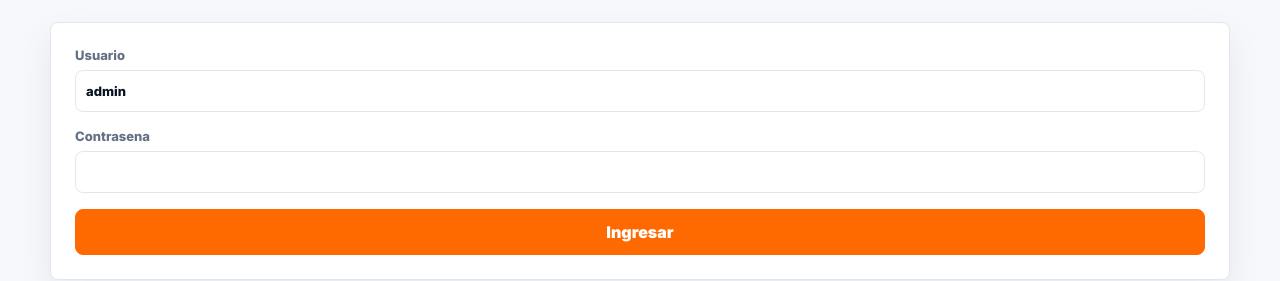
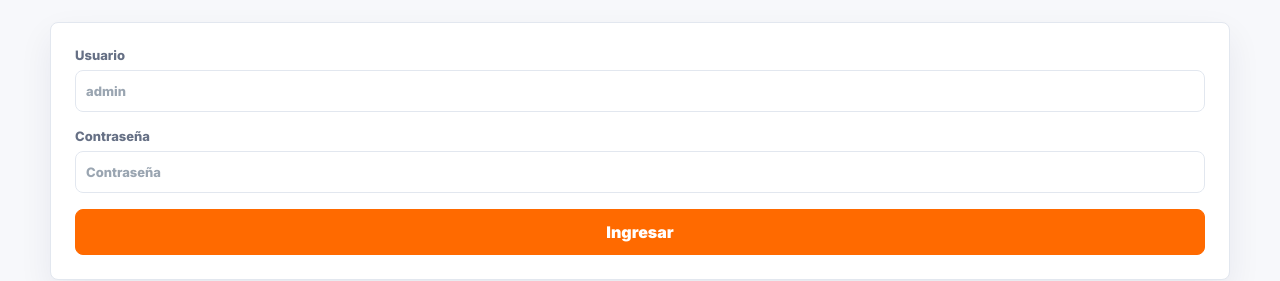
Before and after one commit to franco7936/inthegra-etl, a Next.js app in the folder web/: page /login in a window 1280 px wide. Shown: the part 205-486 px from the top of the page. Built offline with nearby package versions, Linux system fonts and the light colour scheme; no server answers.

Commit message:
Ajustar placeholder de login

```diff
--- a/web/app/login/page.js
+++ b/web/app/login/page.js
@@ -3,7 +3,7 @@
 import { useState } from 'react';
 
 export default function LoginPage() {
-  const [form, setForm] = useState({ username: 'admin', password: '' });
+  const [form, setForm] = useState({ username: '', password: '' });
   const [error, setError] = useState('');
   const [loading, setLoading] = useState(false);
 
@@ -23,5 +23,5 @@ export default function LoginPage() {
     }
   }
 
-  return <main className="shell reportShell"><section className="pageHeader"><div><p className="eyebrow">Inthegra Reports</p><h1>Ingreso</h1><p>Acceso al portal de reportes y administracion de permisos.</p></div></section><section className="reportPanel loginPanel"><form onSubmit={submit}><label>Usuario<input value={form.username} onChange={(event) => setForm({ ...form, username: event.target.value })} required /></label><label>Contrasena<input type="password" value={form.password} onChange={(event) => setForm({ ...form, password: event.target.value })} required /></label>{error && <div className="errorBox compactError">{error}</div>}<button className="primaryButton" disabled={loading}>{loading ? 'Ingresando...' : 'Ingresar'}</button></form></section><style jsx global>{`.loginPanel{width:min(460px,calc(100% - 64px));padding:24px}.loginPanel form{display:grid;gap:16px}.loginPanel label{display:grid;gap:7px;color:var(--muted);font-size:13px;font-weight:800}.loginPanel input{width:100%;min-height:42px;border:1px solid var(--line);border-radius:8px;background:#fff;color:var(--ink);padding:0 10px}.compactError{width:100%;margin:0;padding:12px}`}</style></main>;
+  return <main className="shell reportShell"><section className="pageHeader"><div><p className="eyebrow">Inthegra Reports</p><h1>Ingreso</h1><p>Acceso al portal de reportes y administracion de permisos.</p></div></section><section className="reportPanel loginPanel"><form onSubmit={submit}><label>Usuario<input value={form.username} placeholder="admin" onChange={(event) => setForm({ ...form, username: event.target.value })} required /></label><label>Contraseña<input type="password" value={form.password} placeholder="Contraseña" onChange={(event) => setForm({ ...form, password: event.target.value })} required /></label>{error && <div className="errorBox compactError">{error}</div>}<button className="primaryButton" disabled={loading}>{loading ? 'Ingresando...' : 'Ingresar'}</button></form></section><style jsx global>{`.loginPanel{width:min(460px,calc(100% - 64px));padding:24px}.loginPanel form{display:grid;gap:16px}.loginPanel label{display:grid;gap:7px;color:var(--muted);font-size:13px;font-weight:800}.loginPanel input{width:100%;min-height:42px;border:1px solid var(--line);border-radius:8px;background:#fff;color:var(--ink);padding:0 10px}.loginPanel input::placeholder{color:#9aa5b1}.compactError{width:100%;margin:0;padding:12px}`}</style></main>;
 }
```
